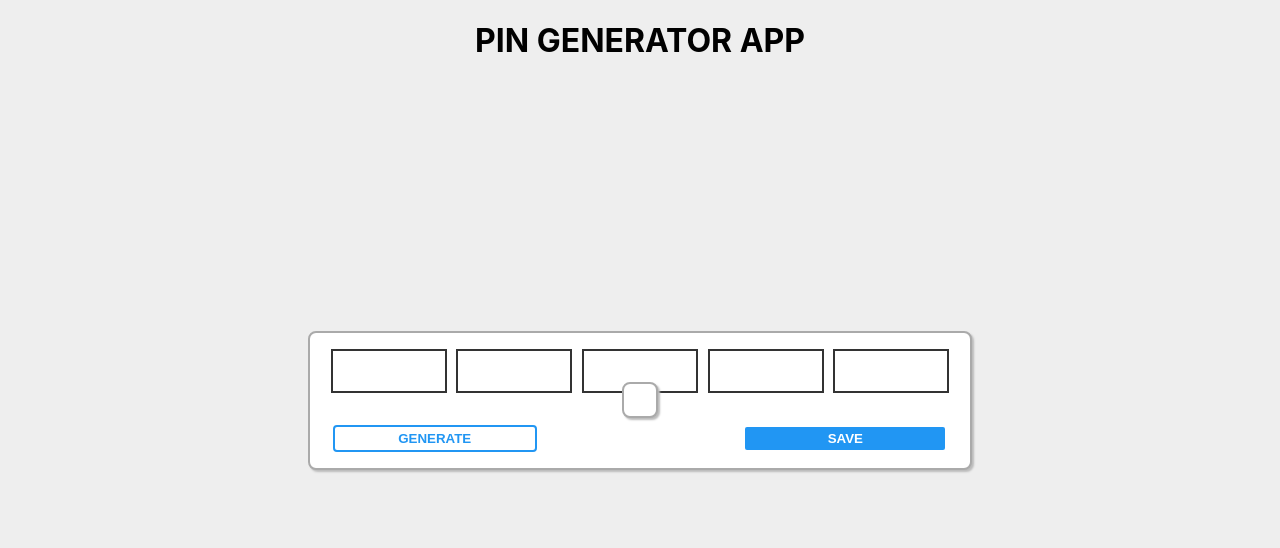
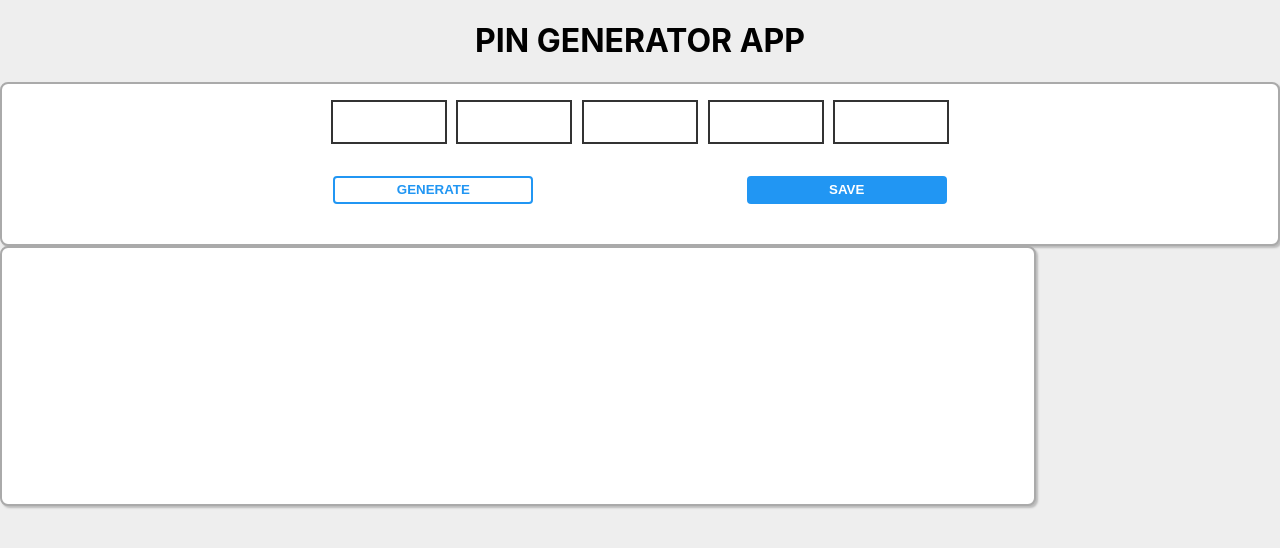
Before and after one commit to Lassikainen/PINApp, a React (Create React App) app: page / in a window 1280 px wide. Shown: the top 548 px of the page. Built offline with nearby package versions, Linux system fonts and the light colour scheme.

Commit message:
feat: Add styling for Header and SavePage
Add CSS styling for Header and SavePage

```diff
--- a/src/App.css
+++ b/src/App.css
@@ -39,21 +39,29 @@
 body {
   background-color: #eee;
 }
-.page-container {
-  position: absolute;
-  top: 0;
+/* APP */
+.outer-container{
+
+  top: 100px;
   bottom: 0;
   left: 0;
   right: 0;
-  margin: auto;
+  position: absolute;
+  width: 1000px;
+  height: fit-content;
+  margin: 0 auto;
+}
+
+/* GENERATE PAGE */
+.page-container {
   border: 2px solid #aaa;
   border-radius: 0.5em;
   background-color: white;
   box-shadow: 2px 2px 2px #bbb;
-  width: fit-content;
-  height: fit-content;
   padding: 1em;
+  padding-bottom: 40px;
 }
+
 
 .new-pin-row {
   display: flex;
@@ -74,15 +82,16 @@ body {
 
 .generator-page button {
   width: 200px;
+  height: 28px;
   font-weight: 700;
   border-radius: 0.3em;
-  box-sizing: content-box;
+  box-sizing: border-box;
   padding: 0.3em 0;
+  margin: 0 8em;
 }
 
 .generator-button {
   margin-left: 0.5em;
-  float: left;
   color: #2196f3;
   border: 2px solid #2196f3;
   background-color: white;
@@ -93,9 +102,8 @@ body {
 }
 
 .save-button {
-  float: right;
   margin-right: 0.5em;
-  border: 2px solid white;
+  border:none;
   color: white;
 }
 
@@ -124,3 +132,78 @@ button:enabled{
 button:focus{
   outline: none;
 }
+
+/* SAVED PAGE */
+
+.saved-page{
+  width: 1000px;
+  min-height: 200px;
+  max-height: calc(90vh - 100px);
+  overflow-y: overlay;
+}
+
+.saved-pin-row{
+  display:flex;
+  flex-direction: row;
+  align-items: center;
+  margin: 2em auto;
+  width: fit-content;
+}
+
+.saved-pin-row input{
+  font-weight: 700;
+  width: 10em;
+  height: 1.4em;
+  border: 2px solid #333;
+  margin: 0 0.3em;
+  height: 40px;
+  padding: 0;
+  text-indent: 0.3em;
+}
+
+.delete-button{
+
+  width: 80px;
+  margin-left: 1em;
+  font-weight: 700;
+  border-radius: 0.3em;
+  background-color: red;
+  color: white;
+  box-sizing: content-box;
+  border:none;
+  padding: 0.6em 0;
+}
+.delete-button:hover{
+
+  background-color: #d32f2f;
+}
+
+/* HEADER */
+
+.header-row{
+  font-weight: 500;
+  display:flex;
+  flex-direction: row;
+  margin-left: 0.5em;
+}
+
+.header-option{
+  width: 100px;
+  background-color: white;
+  border: 2px solid #aaa;
+  border-top-left-radius: 0.5em;
+  border-top-right-radius: 0.5em;
+
+}
+
+.header-option.selected{
+  background-color: #2196f3;
+  color:white;
+}
+
+.header-option.deselected{
+  cursor:pointer;
+}
+.header-option.deselected:hover{
+  background-color:#cde5f9;
+}
```
